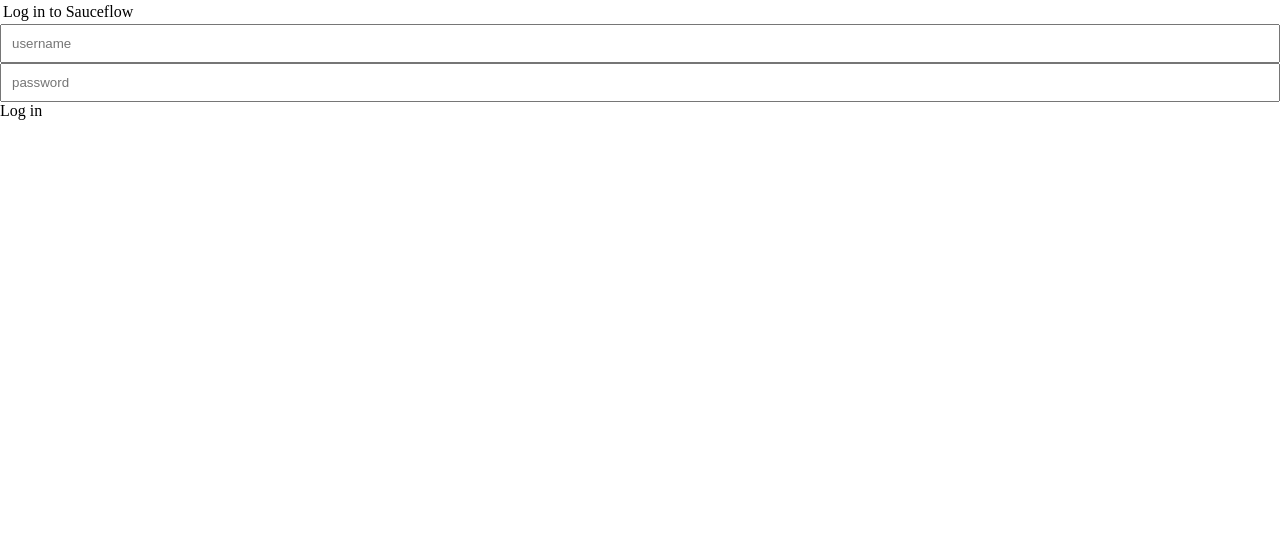
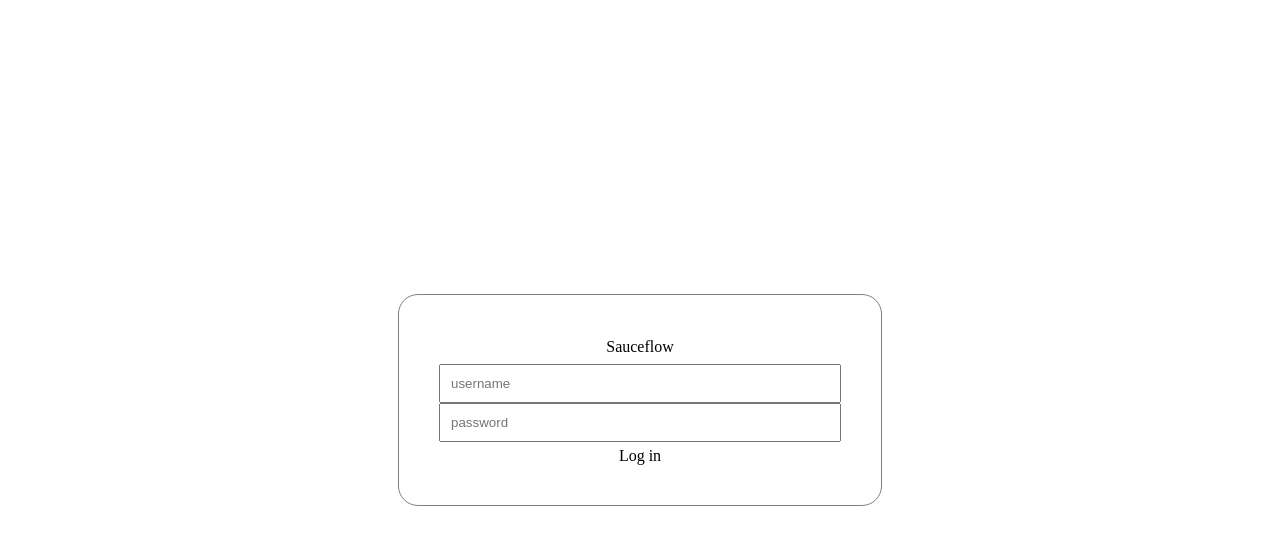
Before and after one commit to wpalomo/WhatsApp-CRM, a React (Create React App) app in the folder client/: page /login in a window 1280 px wide. Shown: the top 544 px of the page. Built offline with nearby package versions, Linux system fonts and the light colour scheme.

Commit message:
passed props from login route to user route

```diff
--- a/client/public/index.html
+++ b/client/public/index.html
@@ -2,42 +2,18 @@
 <html lang="en">
   <head>
     <meta charset="utf-8" />
-    <link rel="icon" href="%PUBLIC_URL%/favicon.ico" />
+    <link rel="icon" href="%PUBLIC_URL%/" />
     <meta name="viewport" content="width=device-width, initial-scale=1" />
     <meta name="theme-color" content="#000000" />
     <meta
       name="description"
       content="Web site created using create-react-app"
     />
-    <link rel="apple-touch-icon" href="%PUBLIC_URL%/logo192.png" />
-    <!--
-      manifest.json provides metadata used when your web app is installed on a
-      user's mobile device or desktop. See https://developers.google.com/web/fundamentals/web-app-manifest/
-    -->
-    <link rel="manifest" href="%PUBLIC_URL%/manifest.json" />
-    <!--
-      Notice the use of %PUBLIC_URL% in the tags above.
-      It will be replaced with the URL of the `public` folder during the build.
-      Only files inside the `public` folder can be referenced from the HTML.
-
-      Unlike "/favicon.ico" or "favicon.ico", "%PUBLIC_URL%/favicon.ico" will
-      work correctly both with client-side routing and a non-root public URL.
-      Learn how to configure a non-root public URL by running `npm run build`.
-    -->
+    <link rel="apple-touch-icon" href="%PUBLIC_URL%/" />
+    <link rel="manifest" href="%PUBLIC_URL%/" />
     <title>React App</title>
   </head>
   <body>
-    <noscript>You need to enable JavaScript to run this app.</noscript>
     <div id="root"></div>
-    <!--
-      This HTML file is a template.
-      If you open it directly in the browser, you will see an empty page.
-
-      You can add webfonts, meta tags, or analytics to this file.
-      The build step will place the bundled scripts into the <body> tag.
-
-      To begin the development, run `npm start` or `yarn start`.
-      To create a production bundle, use `npm run build` or `yarn build`.
-    -->
   </body>
 </html>
--- a/client/src/components/Login.js
+++ b/client/src/components/Login.js
@@ -1,7 +1,7 @@
 import React, { Component } from "react";
 // import axios from 'axios';
-//import history from "./History";
-// import "./routes.css"
+import history from "./History";
+import "./styles/login.css"
 
 class Login extends Component {
 
@@ -27,8 +27,15 @@
 
 	onSubmitSignin =  async () => {
 		const { signinUsername, signinPassword } = this.state;
-		console.log({signinUsername, signinPassword})
-		//history.push('/user')
+		//send to backend for auth and map the username to a socket if auth is successful
+
+		//- change route to user if auth is true
+		history.push('/user')
+
+		//send the usernmae to the user socket
+		this.props.agentLoginUsername(signinUsername)
+
+		//clear the form
 		this.setState({
 			signinUsername:"",
 			signinPassword:""
@@ -63,15 +70,16 @@
 		const { signinUsername, signinPassword } = this.state
 		return(
 			<div className="signin-container">
+				<div className="login_box">
 					<div className="signin-text">
-					<p>Log in to Sauceflow</p>
+						<p>Sauceflow</p>
 					</div>
 					<div className="signin-input">
 						<input value={signinUsername} onChange={this.getSigninUsername} type="text" name="username" placeholder="username"/>
 						<input value={signinPassword} onChange={this.getSigninPassword} type="password" name="password" placeholder="password"/>
 					</div>
-				<div>
-					<div className="signin-login-button" onClick={this.onSubmitSignin}>Log in</div>
+					<div className="login__area">
+						<div className="login-button" onClick={this.onSubmitSignin}>Log in</div>
 					</div>
 					{
 						// <div className="signin-footer">
@@ -80,6 +88,7 @@
 						// 			</div>
 								}
 				</div>
+			</div>
 		)
 	}
 
--- a/client/src/components/Routes.js
+++ b/client/src/components/Routes.js
@@ -1,19 +1,56 @@
-import React from 'react';
+import React, { Component } from 'react';
 import { Router, Switch, Route } from "react-router-dom";
 import history from "./History";
 
 import Login from "./Login";
 import User from "./User";
 
-const Routes = () => {
+class Routes extends Component {
+
+	constructor() {
+		super()
+		this.state = {
+			agentUsername:""
+		}
+	}
+
+	getAgentUsername = data => {
+		this.setState({
+			agentUsername: data
+		})
+	}
+
+	render() {
+		const { agentUsername } = this.state
 		return(
 			<Router history={history}>
 				<Switch>
-				<Route path="/login" component={Login}/>
-				<Route path="/user" component={User}/>
+					<Route
+						path="/login"
+						render={() => <Login agentLoginUsername={this.getAgentUsername}/>}
+					/>
+					<Route
+						path="/user"
+						render={() => <User agentUsername={agentUsername}/>}
+					/>
 				</Switch>
 			</Router>
 		)
 	}
+}
+
+
+
+
+// const Routes = () => {
+// 	return(
+// 		<Router history={history}>
+// 			<Switch>
+// 				<Route path="/login" component={Login}/>
+// 				<Route path="/user" component={User}/>
+// 			</Switch>
+// 		</Router>
+// 	)
+// }
 
 export default Routes;
--- a/client/src/components/styles/login.css
+++ b/client/src/components/styles/login.css
@@ -0,0 +1,21 @@
+.signin-container {
+	height: 100%;
+	display: flex;
+	justify-content: center;
+}
+
+.login_box {
+	border: 1px solid grey;
+	align-self: center;
+	padding: 40px;
+	border-radius: 20px;
+}
+.signin-text {
+	text-align: center;
+	margin-bottom: 5px;
+}
+
+.login__area {
+	text-align: center;
+	margin-top: 5px;
+}
```
Also changed, not shown: client/src/components/ExpandedSingleChat.js (line endings or trailing spaces). Lines whose indentation alone changed are shown as unchanged.
